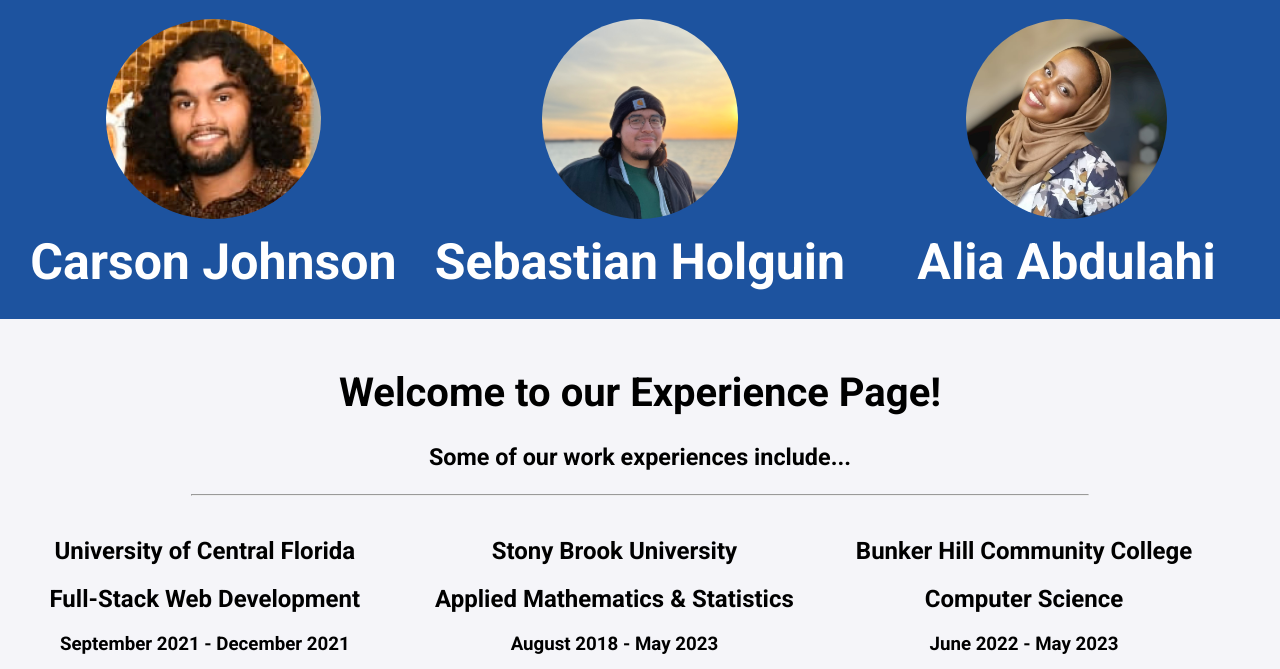
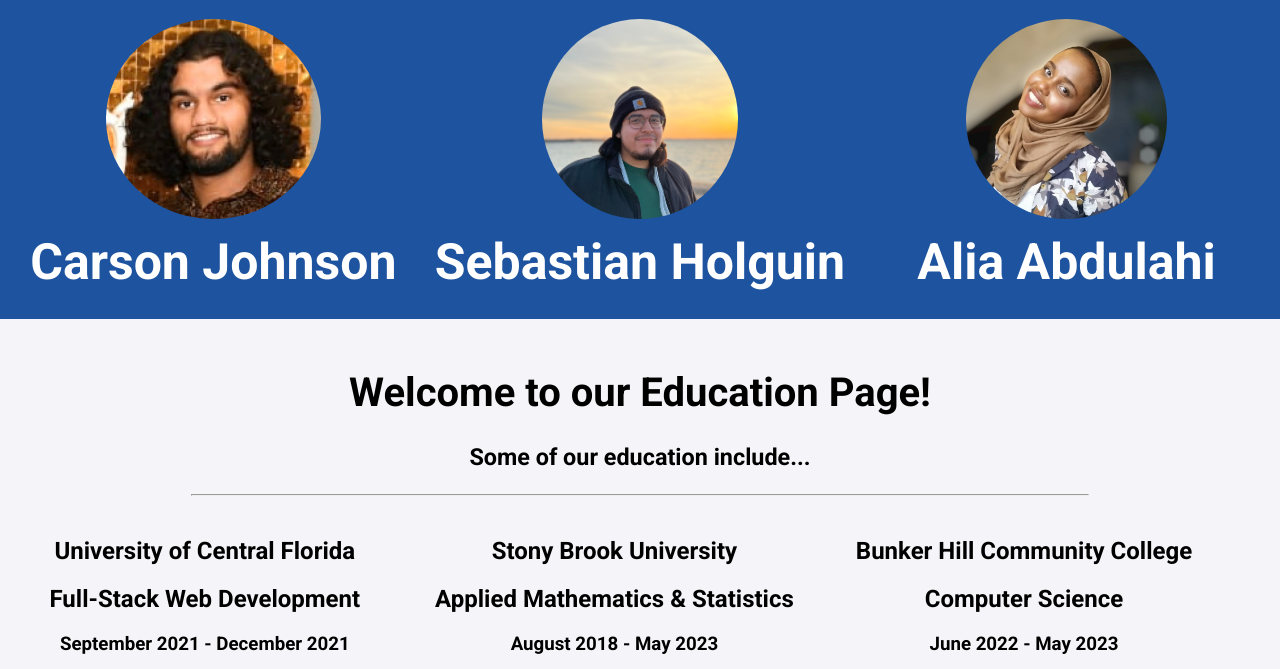
Before and after one commit to MLH-Fellowship/project-flask-flamingos, a Flask app: page /education in a window 1280 px wide. Shown: the part 139-808 px from the top of the page. Run offline with Flask 2, Linux system fonts and the light colour scheme.

Commit message:
edited education template

```diff
--- a/app/templates/education.html
+++ b/app/templates/education.html
@@ -1,8 +1,8 @@
 {% extends "index.html" %}
 {% block body %}
 <div class="semi-header">
-    <h1>Welcome to our Experience Page!</h1>
-    <h3>Some of our work experiences include...</h3>
+    <h1>Welcome to our Education Page!</h1>
+    <h3>Some of our education include...</h3>
 </div>
 
 <hr style="width:70%;text-align:center">
```
